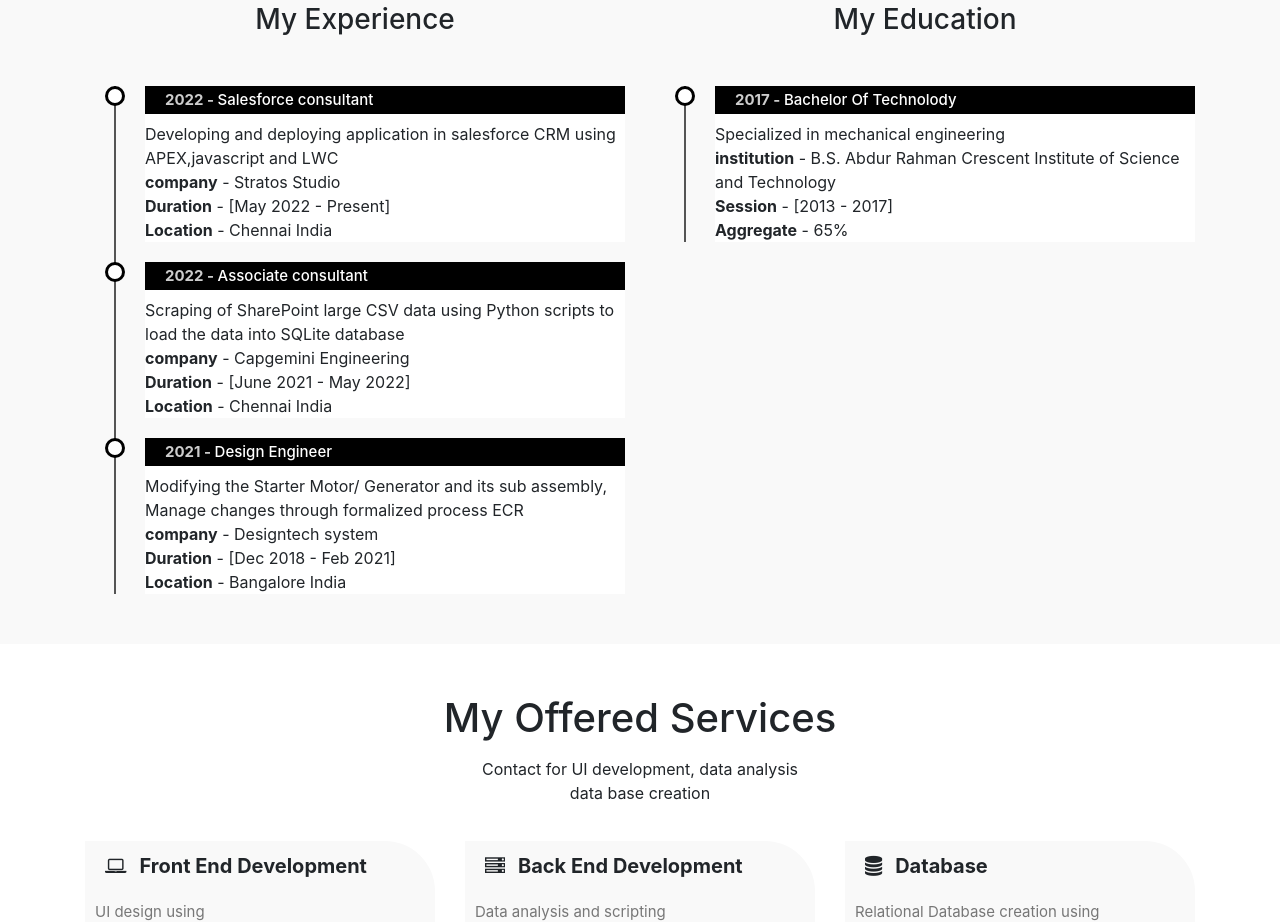
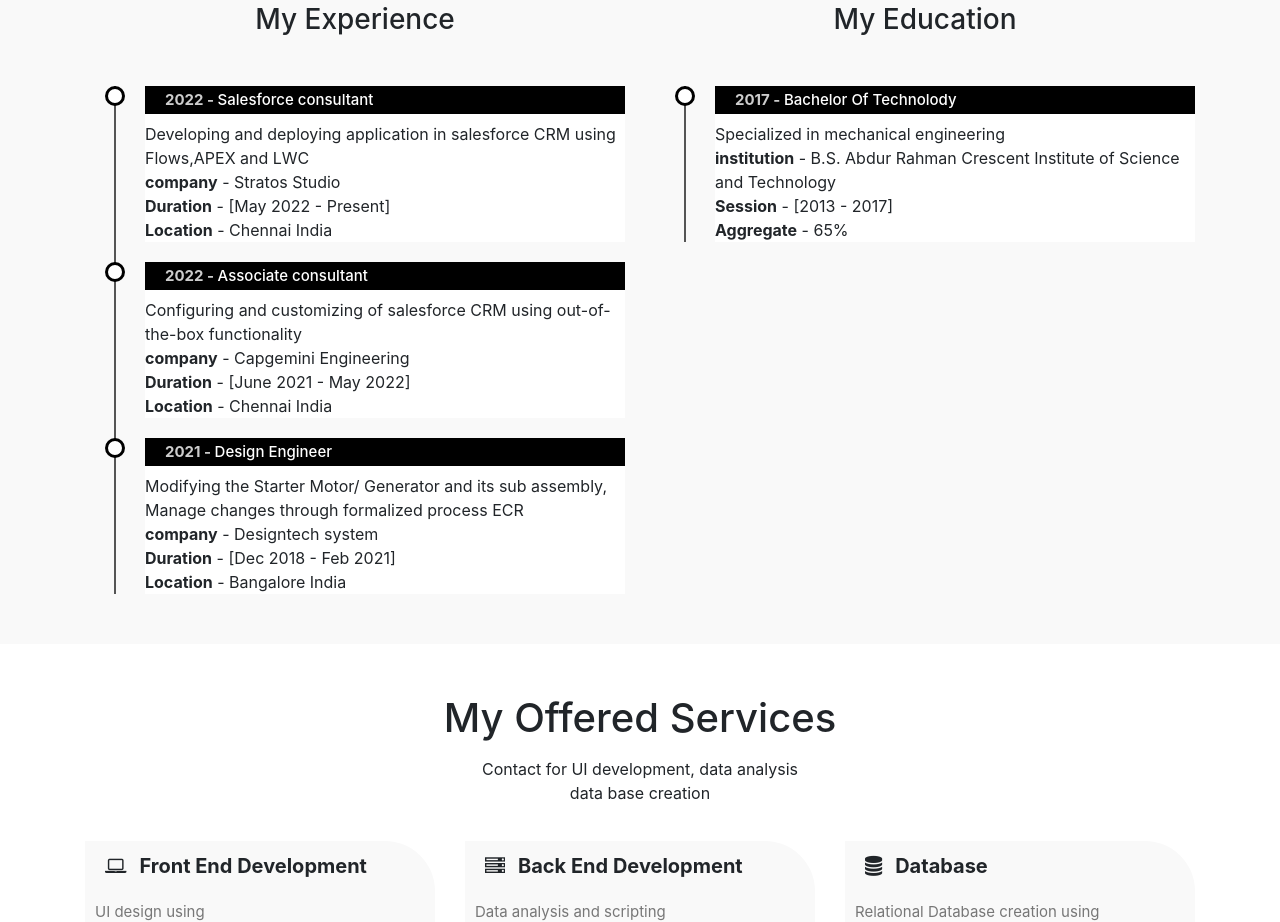
Before and after one commit to malikarshath/malikarshath.github.io, a plain HTML site: page index.html in a window 1280 px wide. Shown: the part 1478-2400 px from the top of the page. Drawn offline with nearby package versions, Linux system fonts and the light colour scheme.

Commit message:
Update index.html

```diff
--- a/index.html
+++ b/index.html
@@ -121,7 +121,7 @@
 <ul class= "timeline">
 <li>
 <h4><span>2022 - </span> Salesforce consultant</h4>
-<p>Developing and deploying application in salesforce CRM using APEX,javascript and LWC<br>
+<p>Developing and deploying application in salesforce CRM using Flows,APEX and LWC<br>
 <b>company</b> - Stratos Studio<br>
 <b>Duration</b> - [May 2022 - Present]<br>
 <b>Location</b> - Chennai India<br>
@@ -129,8 +129,7 @@
 </li>
 <li>
 <h4><span>2022 - </span> Associate consultant</h4>
-<p>Scraping of SharePoint large CSV data using Python scripts to load
-the data into SQLite database<br>
+<p>Configuring and customizing of salesforce CRM using out-of-the-box functionality<br>
 <b>company</b> - Capgemini Engineering<br>
 <b>Duration</b> - [June 2021 - May 2022]<br>
 <b>Location</b> - Chennai India<br>
@@ -225,7 +224,7 @@ the data into SQLite database<br>
 </div>
 
 </div>
-<a href="image/Malik%20Arshath_Python%20Dev_Resume.pdf" download="malikarshath_Resume"><button type="button" class="btn btn-primary"><i class="fa fa-download"></i>Resume</button></a>
+<a href="image/malik%20resume.pdf" download="malikarshath_Resume"><button type="button" class="btn btn-primary"><i class="fa fa-download"></i>Resume</button></a>
 <a href="mailto:malikarshath@gmail.com"><button type="button" class="btn btn-primary"><i class="fa fa-rocket"></i>Hire Me</button></a>
 </div>
 <div class="footer text-center">
```
